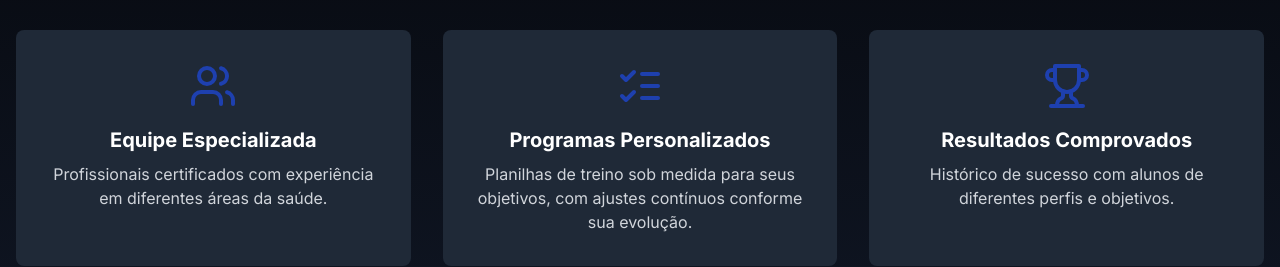
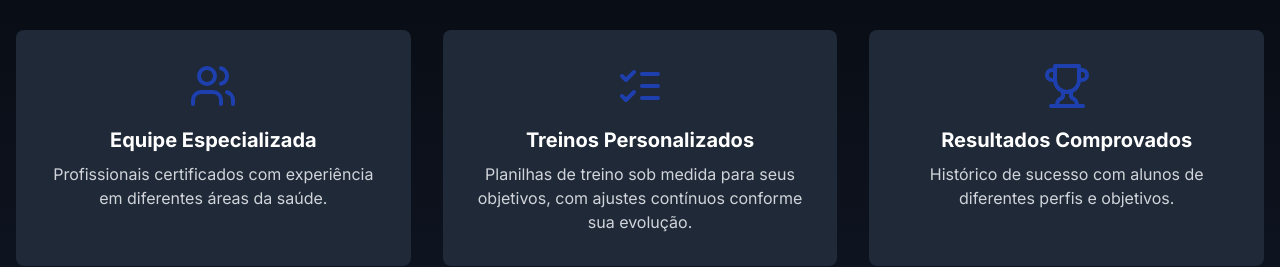
Before and after one commit to erivamjr/gym-cris, a Next.js app: page / in a window 1280 px wide. Shown: the part 1302-1569 px from the top of the page. Built offline with nearby package versions, Linux system fonts and the light colour scheme.

Commit message:
:sparkles: feat: change programs to treining

```diff
--- a/src/components/Benefits.tsx
+++ b/src/components/Benefits.tsx
@@ -26,7 +26,7 @@ const Benefits = () => {
     },
     {
       icon: <ListChecks className="w-12 h-12 text-blue-800 mb-4" />,
-      title: "Programas Personalizados",
+      title: "Treinos Personalizados",
       description: "Planilhas de treino sob medida para seus objetivos, com ajustes contínuos conforme sua evolução."
     },
     {
```
